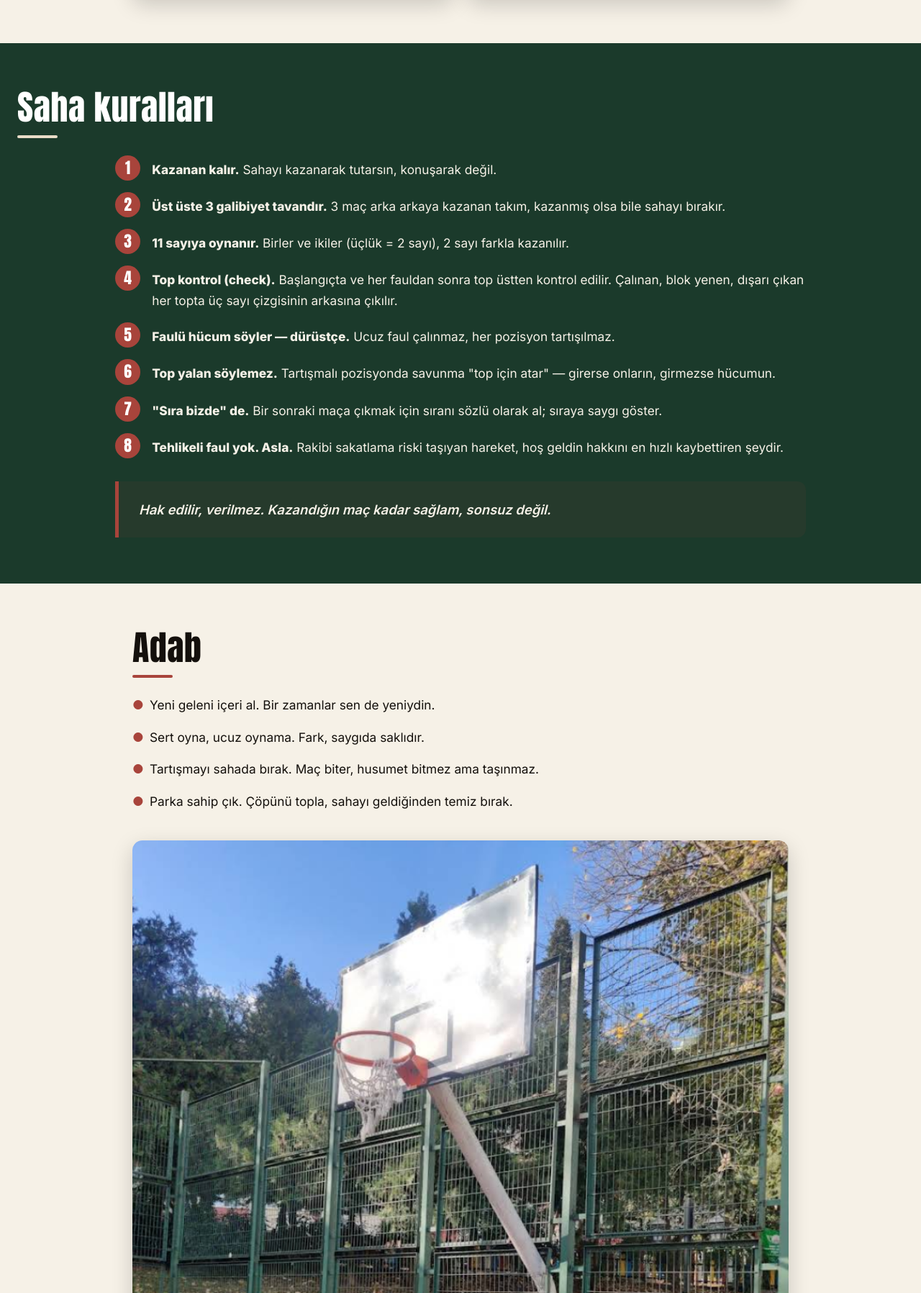
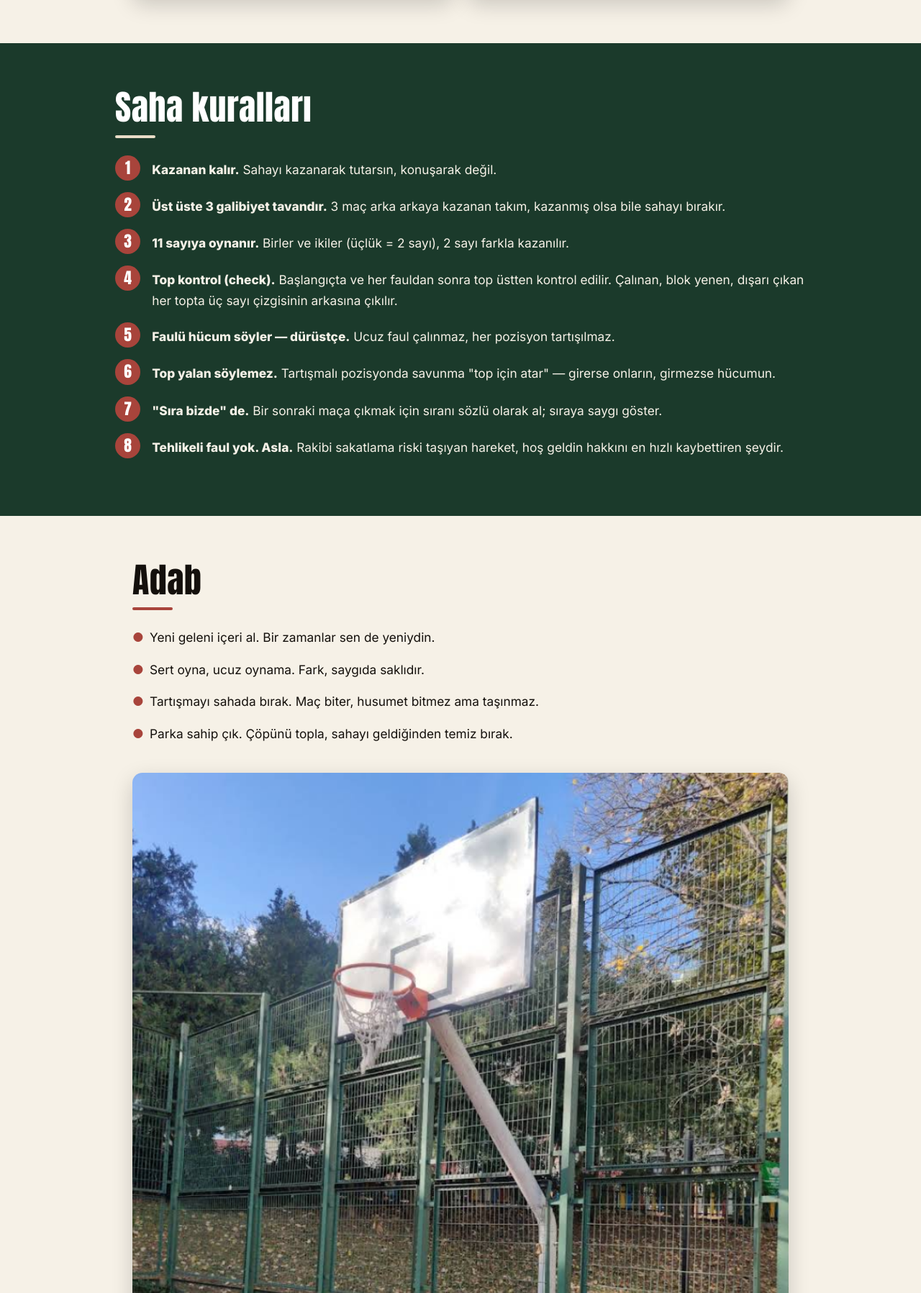
Before and after one commit to pretyflaco/ihlamur-court, a Jekyll site: the page built from index.html, in a window 1280 px wide, cut to the strip 1752-3549 px from the top of the page. Shown: the whole strip at 72% size. Built offline with Jekyll 4.4.1, drawn with Linux system fonts in a browser that asks for light colours.

Commit message:
Remove aphorism blockquote; fix full-width section alignment

```diff
--- a/assets/css/style.css
+++ b/assets/css/style.css
@@ -159,15 +159,13 @@ body {
 .section p { font-size: 1.08rem; margin: 0 0 1rem; }
 .lead { font-size: 1.2rem; font-weight: 600; }
 
-blockquote {
-  margin: 2rem 0 0;
-  padding: 1.5rem 1.75rem;
-  border-left: 5px solid var(--clay);
-  background: rgba(168,68,59,.08);
-  border-radius: 0 12px 12px 0;
-  font-size: 1.15rem;
-  font-weight: 600;
-  font-style: italic;
+/* keep full-width section children aligned consistently (override the
+   higher-specificity .section h2 / .section p margin resets) */
+.section-alt h2, .section-alt p, .section-alt ol,
+.section-cta h2, .section-cta p, .section-cta .btn-row,
+.section-cta .court-figure {
+  margin-left: auto;
+  margin-right: auto;
 }
 
 /* ---- rules ---- */
--- a/index.html
+++ b/index.html
@@ -89,10 +89,6 @@ title: "İhlamur Saha Manifestosu — İhlamur Court Manifesto"
         <span class="lang-en"><strong>No dangerous fouls. Ever.</strong> A play that risks injuring someone is the fastest way to lose your welcome.</span>
       </li>
     </ol>
-    <blockquote>
-      <span class="lang-tr">Hak edilir, verilmez. Kazandığın maç kadar sağlam, sonsuz değil.</span>
-      <span class="lang-en">Earned, not given. As solid as your last win, not forever.</span>
-    </blockquote>
   </section>
 
   <section class="section" id="code">
```
